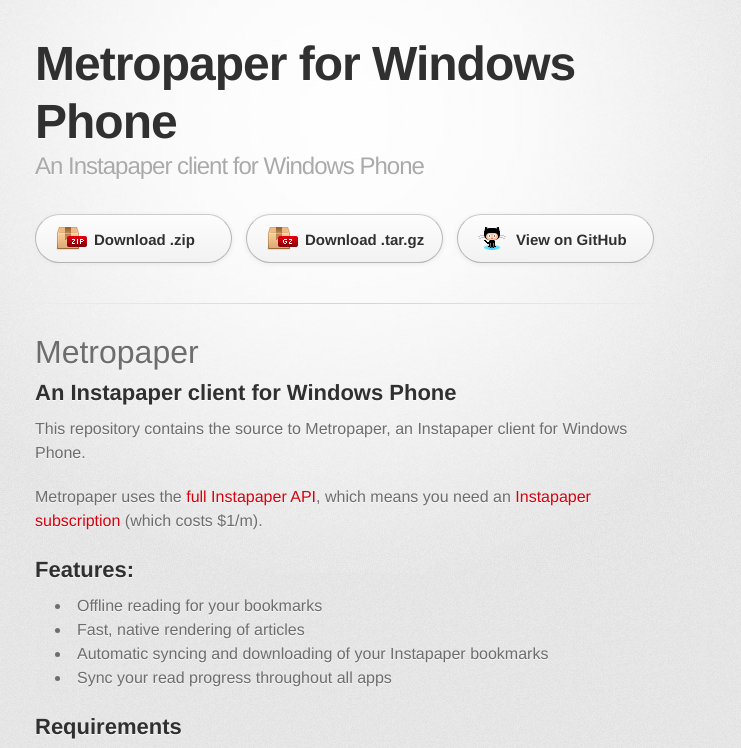
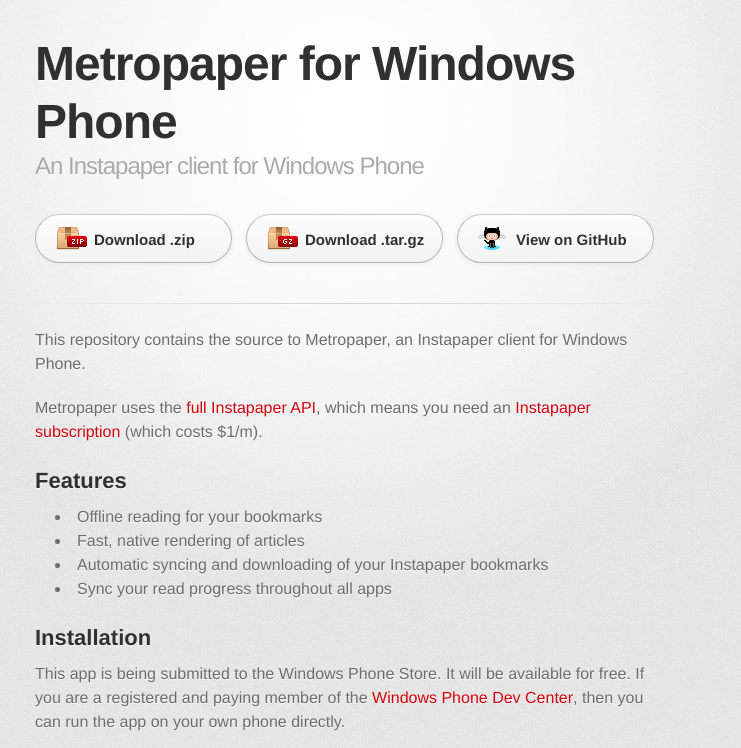
Before and after one commit to weiran/Metropaper, a plain HTML site: page index.html in a window 1280 px wide. Shown: the top 748 px of the page, without its empty margins (295-1036 px from the left). Drawn offline with Linux system fonts and the light colour scheme; a web font is replaced by a local one.

```diff
--- a/index.html
+++ b/index.html
@@ -31,22 +31,22 @@
         <hr>
 
         <section id="main_content">
-          <h1>Metropaper</h1>
-
-<h2>An Instapaper client for Windows Phone</h2>
-
-<p>This repository contains the source to Metropaper, an Instapaper client for Windows Phone.</p>
+          <p>This repository contains the source to Metropaper, an Instapaper client for Windows Phone.</p>
 
 <p>Metropaper uses the <a href="http://www.instapaper.com/api/full">full Instapaper API</a>, which means you need an <a href="http://www.instapaper.com/subscription">Instapaper subscription</a> (which costs $1/m).</p>
 
-<h2>Features:</h2>
+<h2>Features</h2>
 
 <ul>
 <li>Offline reading for your bookmarks</li>
 <li>Fast, native rendering of articles</li>
 <li>Automatic syncing and downloading of your Instapaper bookmarks</li>
 <li>Sync your read progress throughout all apps</li>
-</ul><h2>Requirements</h2>
+</ul><h2>Installation</h2>
+
+<p>This app is being submitted to the Windows Phone Store. It will be available for free. If you are a registered and paying member of the <a href="https://dev.windowsphone.com">Windows Phone Dev Center</a>, then you can run the app on your own phone directly.</p>
+
+<h2>Requirements</h2>
 
 <ul>
 <li><a href="http://www.microsoft.com/en-us/download/details.aspx?id=27570">Microsoft Windows Phone SDK 7.1</a></li>
```
Also changed, not shown: params.json (+1 -1 lines).
